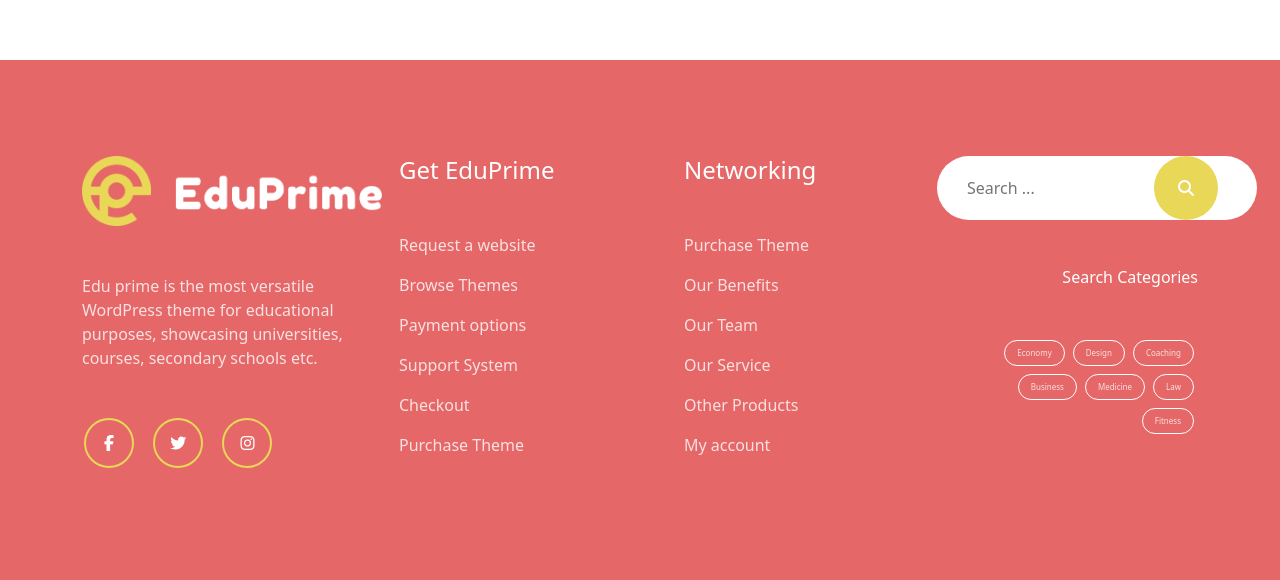
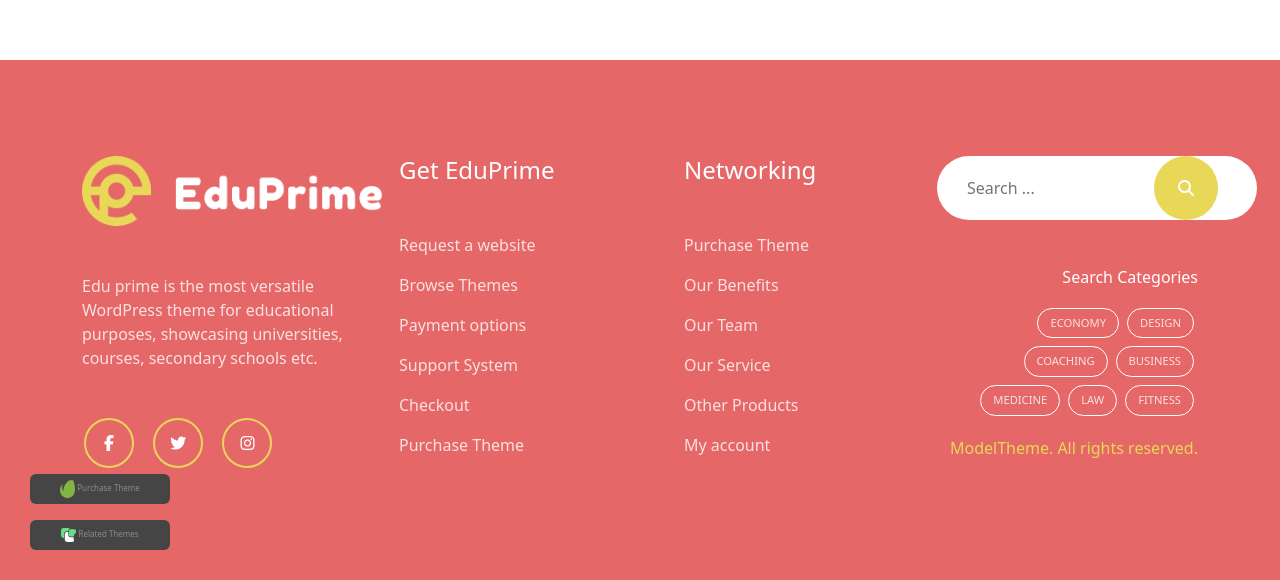
Before and after one commit to MarcoRomanohub/proj-html-vuejs, a Vue app: page / in a window 1280 px wide. Shown: the part 1940-2520 px from the top of the page. Built offline with nearby package versions, Linux system fonts and the light colour scheme.

Commit message:
[add] footer complete

```diff
--- a/src/components/Footer.vue
+++ b/src/components/Footer.vue
@@ -13,6 +13,16 @@ data() {
 <template>
   <footer>
     <div class="container d-flex  align-items-center  h-100 ">
+      <div class="themes-btn d-flex flex-column ">
+        <button class="btn btn-dark mb-3">
+          <img src="/public/edu/svg/svg-3.svg" alt="">
+          Purchase Theme
+        </button>
+        <button class="btn btn-dark ">
+          <img src="/public/edu/svg/svg-2.svg" alt="">
+          Related Themes
+        </button>
+      </div>
       <div class="  row row-cols-4 d-flex justify-content-between  ">
 
         <div class="col ">
@@ -46,20 +56,22 @@ data() {
           </ul>
         </div>
 
-        <div class="col">
+        <div class="col d-flex flex-column  ">
           <div class="searchbar">
             <input type="text" placeholder="Search ...">
             <button><i class="fa-solid fa-magnifying-glass"></i></button>
           </div>
           <div class="categories d-flex flex-column  align-items-end">
-            <h6 class="my-5">Search Categories</h6>
+            <h6 class="mt-5 mb-3">Search Categories</h6>
             <div class="categories-btn">
               <ul class=" d-flex flex-wrap justify-content-end  ">
                 <li v-for="(link, index) in store.categories" :key="index" class="btn btn-outline-secondary m-1  "><a :href="link.link">{{ link.name }}</a></li>
               </ul>
             </div>
           </div>
+          <p>ModelTheme. All rights reserved.</p>
         </div>
+
       </div>
     </div>
   </footer>
@@ -71,7 +83,24 @@ footer {
   color: white;
   height: 520px;
   background-color: var(--primary-color);
+  position: relative;
 
+  .themes-btn{
+    position: absolute;
+    left: 30px;
+    bottom: 30px;
+    button{
+      background-color: #454545;
+      color: #8B8B8A;
+      border: none;
+      width: 140px;
+      height: 30px;
+      font-size: 0.5rem;
+      img{
+        width: 15px;
+      }
+    }
+  }
   .logo {
     width: 300px;
   }
@@ -130,12 +159,18 @@ footer {
   }
   .categories{
     li {
-      font-size: 0.5rem;
+      font-size: 0.7rem;
     }
     .btn{
       border-radius: 2rem;
       border-color: white;
     }
   }
+  .col:last-child{
+    p{
+      color: #E9D758;
+      text-align: end;
+    }
+  }
 }
 </style>
--- a/src/data/store.js
+++ b/src/data/store.js
@@ -89,31 +89,31 @@ export const store = reactive({
   },
   categories: [
     {
-      name: 'Economy',
+      name: 'ECONOMY',
       link: '#'
     },
     {
-      name: 'Design',
+      name: 'DESIGN',
       link: '#'
     },
     {
-      name: 'Coaching',
+      name: 'COACHING',
       link: '#'
     },
     {
-      name: 'Business',
+      name: 'BUSINESS',
       link: '#'
     },
     {
-      name: 'Medicine',
+      name: 'MEDICINE',
       link: '#'
     },
     {
-      name: 'Law',
+      name: 'LAW',
       link: '#'
     },
     {
-      name: 'Fitness',
+      name: 'FITNESS',
       link: '#'
     },
   ]
```
